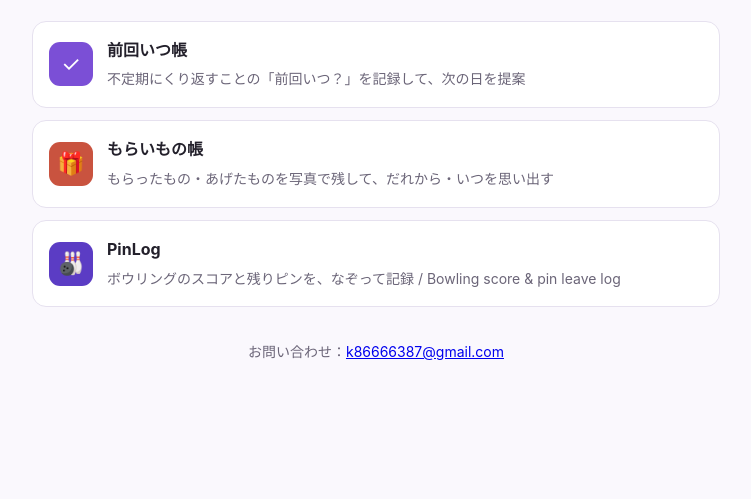
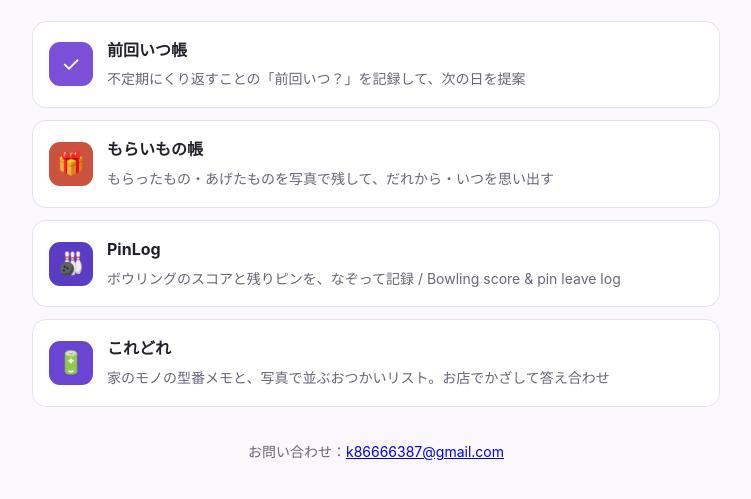
Before and after one commit to tiny-apps-jp/tiny-apps-jp.github.io, a plain HTML site: page index.html in a window 1280 px wide. Shown: the part 123-622 px from the top of the page, without its empty margins (264-1015 px from the left). Drawn offline with Linux system fonts and the light colour scheme.

Commit message:
Add Koredore to app list

```diff
--- a/index.html
+++ b/index.html
@@ -55,6 +55,14 @@
     </span>
   </a>
 
+  <a class="app" href="koredore/">
+    <span class="mark" style="background:#6a45d4">🔋</span>
+    <span>
+      <span class="name">これどれ</span><br>
+      <span class="desc">家のモノの型番メモと、写真で並ぶおつかいリスト。お店でかざして答え合わせ</span>
+    </span>
+  </a>
+
   <footer>お問い合わせ：<a href="mailto:k86666387@gmail.com">k86666387@gmail.com</a></footer>
 </main>
 </body>
```
